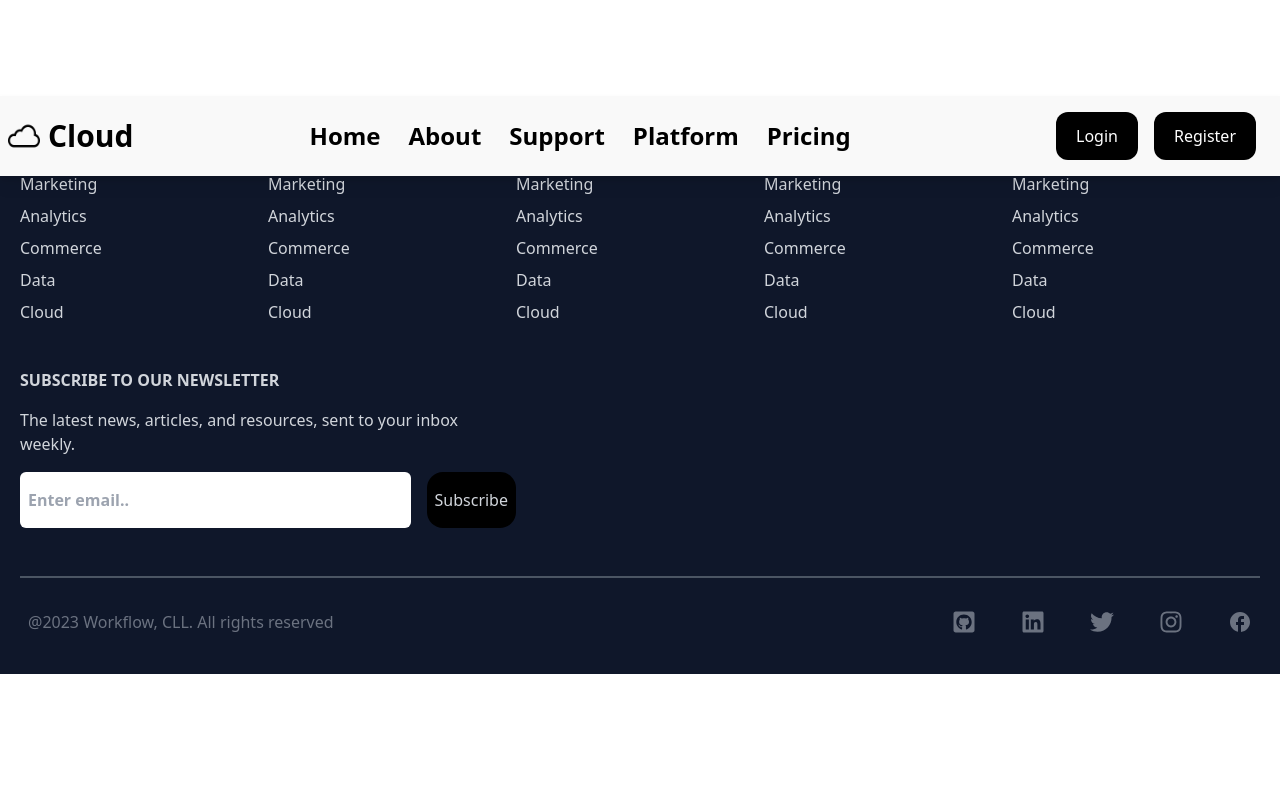
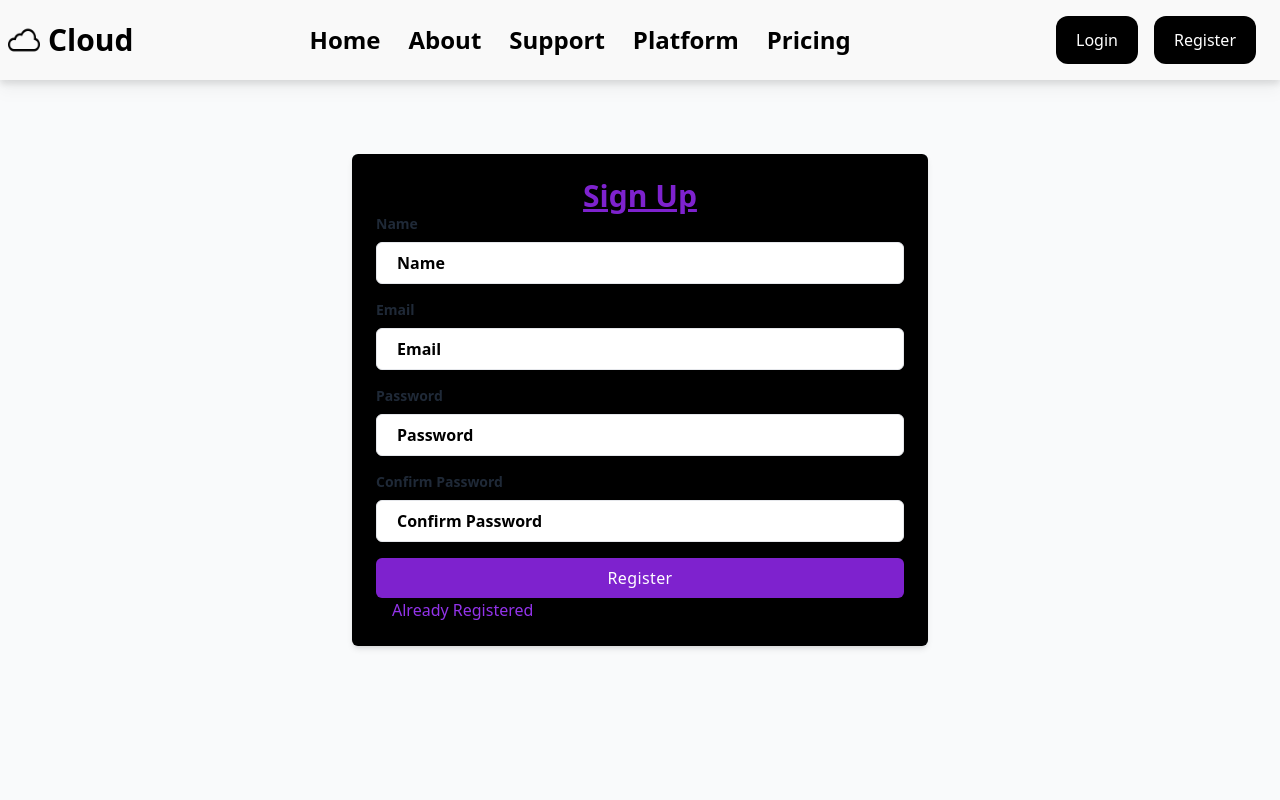
Before and after one commit to Emmanuelgithunt/react-cloud-app, a React (Create React App) app: page /register in a window 1280 px wide. Shown: the top 800 px of the page. Built offline with nearby package versions, Linux system fonts and the light colour scheme.

Commit message:
worked onthe register and login button

```diff
--- a/src/App.js
+++ b/src/App.js
@@ -8,6 +8,9 @@ import Support from './Pages/Support';
 import Platform from './Pages/Platform';
 import {BrowserRouter as Router, Routes, Route} from 'react-router-dom';
 import Pricing from './Pages/Pricing';
+import Login from './InnerPages/Login';
+import Register from './InnerPages/Register'
+import Forgotten from './InnerPages/Forgotten';
 
 const App = () => {
   return (
@@ -19,10 +22,14 @@ const App = () => {
         <Route path='/platform' element={<Platform/>}/>
         <Route path='/pricing' element={<Pricing/>}/>
         <Route path='/support' element={<Support/>}/>
+        <Route path='/log' element={<Login/>}/>
+        <Route path='/register' element={<Register/>}/>
+        <Route path='/forget' element={<Forgotten/>}/>
       </Routes>
 
       <Footer/>
     </Router>
+
   )
 }
 
--- a/src/Components/Navbar.js
+++ b/src/Components/Navbar.js
@@ -31,8 +31,8 @@ const Navbar = () => {
         </div>
 
         <div className='hidden md:flex pr-4'>
-            <button className='border-none bg-black text-white rounded-xl px-5 py-3 mr-4'>Login</button>
-            <button className='border-none bg-black text-white rounded-xl px-5 py-3 mr-43'>Register</button>
+            <Link to='/log'><button className='border-none bg-black text-white rounded-xl px-5 py-3 mr-4'>Login</button></Link>
+            <Link to='/register'><button className='border-none bg-black text-white rounded-xl px-5 py-3 mr-43'>Register</button></Link>
         </div>
 
         <div className='md:hidden mr-4' onClick={handleClick}>
--- /dev/null
+++ b/src/InnerPages/Forgotten.js
@@ -0,0 +1,23 @@
+import React from 'react'
+
+const Forgotten = () => {
+  return (
+    <div className='w-full p-6 m-auto bg-black rounded-md shadow-md lg:max-w-xl'>
+        <h3>Forgotten Password</h3>
+      <div className="mt-4">
+            <label className="block text-sm font-semibold text-gray-800">Email</label>
+                <div className="flex flex-col items-start">
+                    <input
+                    type="email"
+                    name="email"
+                    placeholder='Email'
+                    className=" font-bold  placeholder:text-black placeholder:px-1 placeholder:font-bold block w-full px-4 py-2 my-6 mt-2 text-purple-700 bg-white border rounded-md focus:border-purple-400 focus:ring-purple-300 focus:outline-none focus:ring focus:ring-opacity-40 "
+                    />
+                    <button className='w-full px-4 py-2 tracking-wide text-white transition-colors duration-200 transform bg-purple-700 rounded-md hover:bg-purple-600 focus:outline-none focus:bg-purple-600'>Reset</button>
+                </div>
+        </div>
+    </div>
+  )
+}
+
+export default Forgotten
--- /dev/null
+++ b/src/InnerPages/Login.js
@@ -0,0 +1,53 @@
+import React from 'react'
+import {Link} from 'react-router-dom';
+
+const Login = () => {
+  return (
+    <div className="relative flex flex-col justify-center min-h-screen overflow-hidden">
+            <div className="w-full p-6 m-auto bg-black rounded-md shadow-md lg:max-w-xl">
+                <h1 className="text-3xl font-semibold text-center text-purple-700 underline">
+                   Sign in
+                </h1>
+                <form className="mt-6">
+                    <div className="mb-2">
+                        <label
+                            for="email"
+                            className="block text-sm font-semibold text-gray-800"
+                        >
+                            Email
+                        </label>
+                        <input
+                            type="email"
+                            className="block w-full px-4 py-2 mt-2 text-purple-700 bg-white border rounded-md focus:border-purple-400 focus:ring-purple-300 focus:outline-none focus:ring focus:ring-opacity-40"
+                        />
+                    </div>
+                    <div className="mb-2">
+                        <label
+                            for="password"
+                            className="block text-sm font-semibold text-gray-800"
+                        >
+                            Password
+                        </label>
+                        <input
+                            type="password"
+                            className="block w-full px-4 py-2 mt-2 text-purple-700 bg-white border rounded-md focus:border-purple-400 focus:ring-purple-300 focus:outline-none focus:ring focus:ring-opacity-40"
+                        />
+                    </div>
+                    <Link to='/forget'><span><button className="border-none text-xs text-purple-600 hover:underline">Forgotten Password</button></span></Link>
+                    <div className="mt-6">
+                        <button className="w-full px-4 py-2 tracking-wide text-white transition-colors duration-200 transform bg-purple-700 rounded-md hover:bg-purple-600 focus:outline-none focus:bg-purple-600">
+                            Login
+                        </button>
+                    </div>
+                </form>
+
+                <p className="mt-8 text-xs font-light text-center text-gray-700">
+                    Don't have an account?
+                    <Link to='/register' className="font-medium text-purple-600 hover:underline">Sign Up</Link>
+                </p>
+            </div>
+        </div>
+  )
+}
+
+export default Login
--- /dev/null
+++ b/src/InnerPages/Register.js
@@ -0,0 +1,77 @@
+import React from 'react'
+import { Link } from 'react-router-dom';
+
+const Register = () => {
+  return (
+    <div>
+            <div className="flex flex-col items-center min-h-screen pt-6 sm:justify-center sm:pt-0 bg-gray-50">
+                <div className="w-full p-6 m-auto bg-black rounded-md shadow-md lg:max-w-xl">
+                <div>
+                    <a href="/">
+                        <h3 className="text-3xl font-semibold text-center text-purple-700 underline">
+                            Sign Up
+                        </h3>
+                    </a>
+                </div>
+                    <form>
+                        <div>
+                          <label className="block text-sm font-semibold text-gray-800">Name</label>
+                            <div className="flex flex-col items-start">
+                                <input
+                                    type="text"
+                                    name="name"
+                                    placeholder='Name'
+                                    className="font-bold  placeholder:text-black placeholder:px-1 placeholder:font-bold block w-full px-4 py-2 mt-2 text-purple-700 bg-white border rounded-md focus:border-purple-400 focus:ring-purple-300 focus:outline-none focus:ring focus:ring-opacity-40"
+                                />
+                            </div>
+                        </div>
+                        <div className="mt-4">
+                            <label className="block text-sm font-semibold text-gray-800">Email</label>
+                            <div className="flex flex-col items-start">
+                                <input
+                                    type="email"
+                                    name="email"
+                                    placeholder='Email'
+                                    className="font-bold  placeholder:text-black placeholder:px-1 placeholder:font-bold block w-full px-4 py-2 mt-2 text-purple-700 bg-white border rounded-md focus:border-purple-400 focus:ring-purple-300 focus:outline-none focus:ring focus:ring-opacity-40"
+                                />
+                            </div>
+                        </div>
+                        <div className="mt-4">
+                            <label className="block text-sm font-semibold text-gray-800">Password</label>
+                            <div className="flex flex-col items-start">
+                                <input
+                                    type="password"
+                                    name="password"
+                                    placeholder='Password'
+                                    className=" font-bold  placeholder:text-black placeholder:px-1 placeholder:font-bold block w-full px-4 py-2 mt-2 text-purple-700 bg-white border rounded-md focus:border-purple-400 focus:ring-purple-300 focus:outline-none focus:ring focus:ring-opacity-40"
+                                />
+                            </div>
+                        </div>
+                        <div className="mt-4">
+                            <label className="block text-sm font-semibold text-gray-800">Confirm Password</label>
+                            <div className="flex flex-col items-start">
+                                <input
+                                    type="password"
+                                    name="password_confirmation"
+                                    placeholder='Confirm Password'
+                                    className=" font-bold  placeholder:text-black placeholder:px-1 placeholder:font-bold block w-full px-4 py-2 mt-2 text-purple-700 bg-white border rounded-md focus:border-purple-400 focus:ring-purple-300 focus:outline-none focus:ring focus:ring-opacity-40"
+                                />
+                            </div>
+                        </div>
+                        <div className="flex items-center justify-end mt-4">
+                            <button
+                                type="submit"
+                                className="w-full px-4 py-2 tracking-wide text-white transition-colors duration-200 transform bg-purple-700 rounded-md hover:bg-purple-600 focus:outline-none focus:bg-purple-600"
+                            >
+                                Register
+                            </button>
+                        </div>
+                        <Link to='/log' className="font-medium text-purple-600 hover:underline py-2 px-4 items-center">Already Registered</Link>
+                    </form>
+                </div>
+            </div>
+        </div>
+  )
+}
+
+export default Register
```
